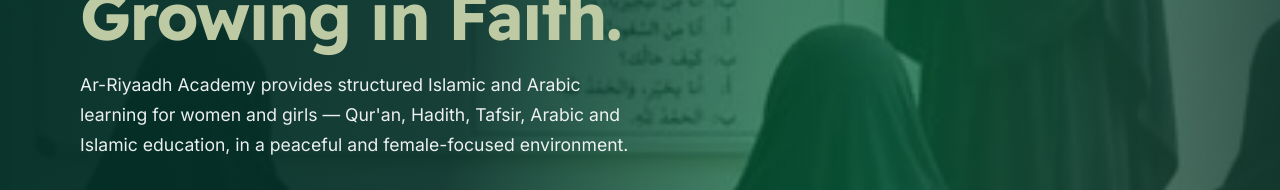
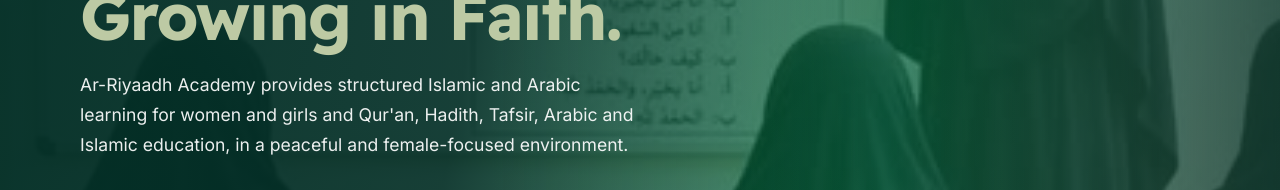
Before and after one commit to Azeezat-1/Ar-Riyaadh, a React (Vite) app in the folder frontend/: page / in a window 1280 px wide. Shown: the part 292-482 px from the top of the page. Built offline with nearby package versions, Linux system fonts and the light colour scheme; no server answers.

Commit message:
Remove em dash in hero lead

```diff
--- a/frontend/src/components/Hero.jsx
+++ b/frontend/src/components/Hero.jsx
@@ -39,7 +39,7 @@
 
             <motion.p variants={fade} className="hero__lead">
               Ar-Riyaadh Academy provides structured Islamic and Arabic learning for women and
-              girls — Qur'an, Hadith, Tafsir, Arabic and Islamic education, in a peaceful and
+              girls and Qur'an, Hadith, Tafsir, Arabic and Islamic education, in a peaceful and
               female-focused environment.
             </motion.p>
 
```
